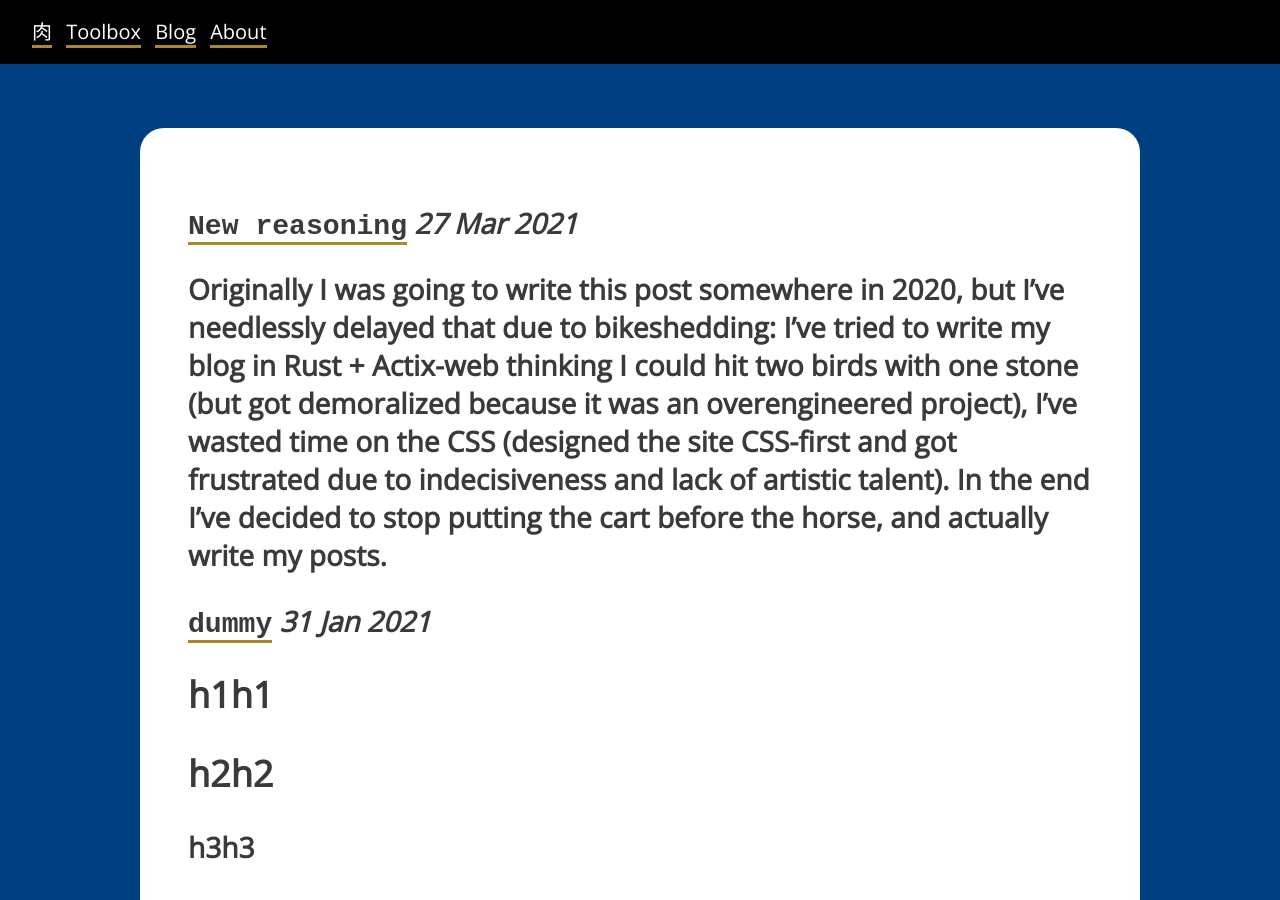
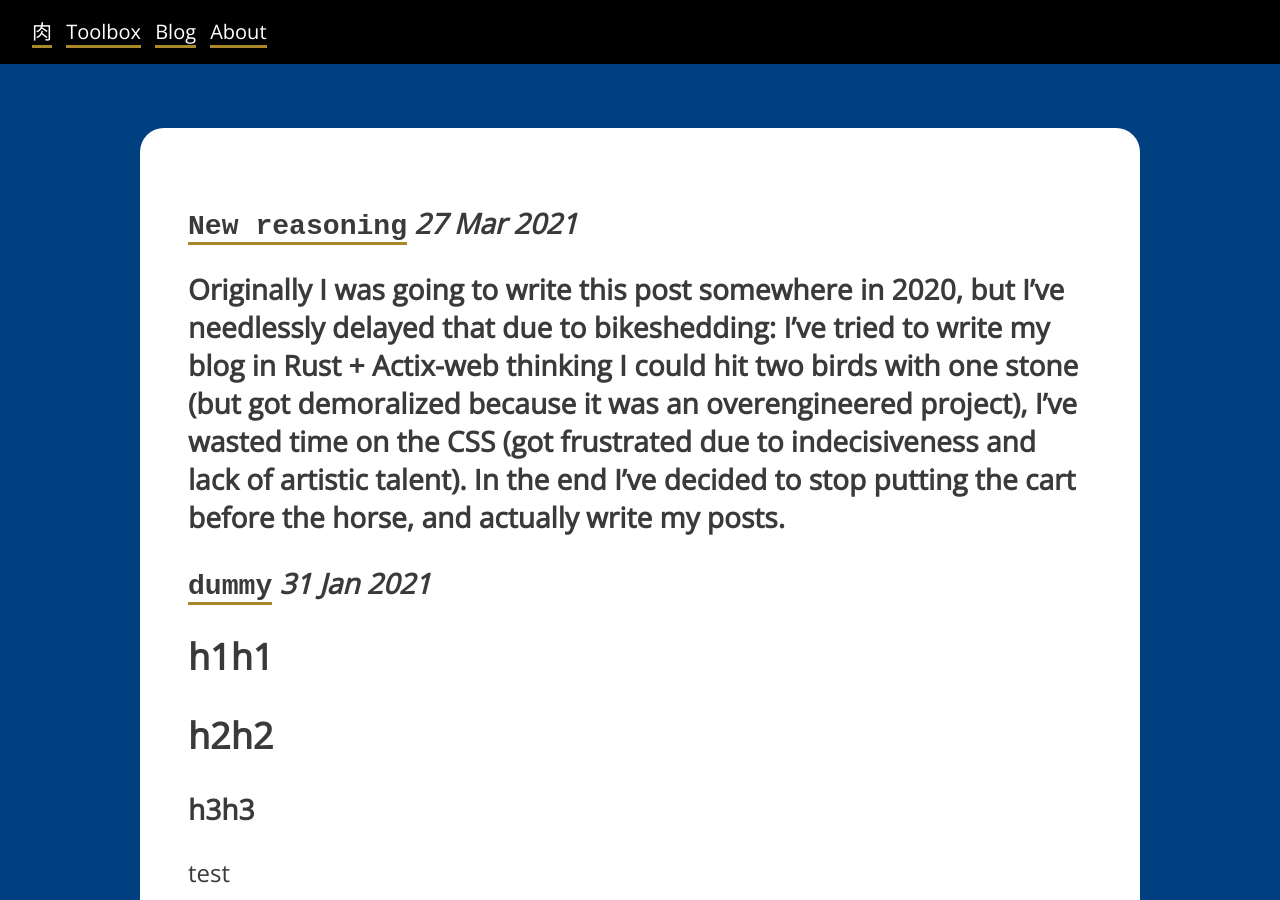
Before and after one commit to nomius10/detether, a Jekyll site: the page built from _pages/posts.html, in a window 1280 px wide and 900 px high. Built offline with Jekyll 4.4.1, drawn with Linux system fonts in a browser that asks for light colours; some of the changed lines change nothing that is shown.

Commit message:
small typos fix

```diff
--- a/_posts/2021-03-27-new-reasoning.md
+++ b/_posts/2021-03-27-new-reasoning.md
@@ -7,7 +7,7 @@
 ---
 
 
-Originally I was going to write this post somewhere in 2020, but I've needlessly delayed that due to bikeshedding: I've tried to write my blog in Rust + Actix-web thinking I could hit two birds with one stone (but got demoralized because it was an overengineered project), I've wasted time on the CSS (designed the site CSS-first and got frustrated due to indecisiveness and lack of artistic talent). In the end I've decided to stop putting the cart before the horse, and actually write my posts.
+Originally I was going to write this post somewhere in 2020, but I've needlessly delayed that due to bikeshedding: I've tried to write my blog in Rust + Actix-web thinking I could hit two birds with one stone (but got demoralized because it was an overengineered project), I've wasted time on the CSS (got frustrated due to indecisiveness and lack of artistic talent). In the end I've decided to stop putting the cart before the horse, and actually write my posts.
 
 This article is a rambling about my poor life choices after graduating college, as well as describing what burnout can look like. I doubt this article is of any use to anyone else, but it is of use to me as it provides some closure for this chapter of my life; It's a way of consolidation what I've learned from the past two years and move on.
 
@@ -18,7 +18,7 @@
 At my graduation in the summer of 2019, I felt... nothing. I couldn't be cheerful because I had a lingering feeling that I haven't learned enough, and there was still so much to learn. For some this was an end of a chapter in their lives, however what I personally felt was that this was but a footnote. Internally, I reasoned that the IT sector might not remain so profitable in the future, so my way of surviving was to prioritize knowledge acquisition over momentary profit. The conclusion would seem pretty obvious at this point: follow a master's instead of joining the workforce, and worry later. However, there are a couple of factors that complicated my decision process:
 
 - Local (Romanian) master's programme aren't really a full-time endeavor
-I read about this on a blog. Basically, there's a sharp discrepancy between local and western universities (think Cambridge,MIT,etc.) regarding the time you have to put in. My local master's programme kind of expect that you're going to be working part-time, and thus have lighter requirements regarding assignments, grading, and participation. The blog even stated that it would be a waste of time to dedicate yourself only to the master's programme. High-profile foreign universities are a lot more demanding, and it's not recommended to work part-time.
+I read about this on a blog. Basically, there's a sharp discrepancy between local and western universities (think Cambridge, MIT, etc.) regarding the time you have to put in. My local master's programme kind of expect that you're going to be working part-time, and thus have lighter requirements regarding assignments, grading, and participation. The blog even stated that it would be a waste of time to dedicate yourself only to the master's programme. High-profile foreign universities are a lot more demanding, and it's not recommended to work part-time.
 
 - I wasn't sure if I had more to learn from industry, or from college
 There are some things that you learn only after you join the industry, just as there are things that you only have the opportunity to learn in college. I bounced ideas with my family a couple of times on this, and my opinion regarding this matter shifted a couple of times from one extreme to the other. In the end I concluded that both play a role.
@@ -31,13 +31,13 @@
 
 My reasoning was that if most master's programmes are lukewarm, then why not pick the one from which I could learn the most? Maybe I could cross-pollenate ideas from AI with systems programming. That prospect seemed interesting, plus the firm at which I worked part-time was in the image-recognition business. So, win-win? wrong...
 
-Firstly, I really didn't like AI at all, and it took me a while to realize that. I should have had a pretty good guess that I didn't, since my experience with my diploma project (a research topic that personally felt soul-crushing, relied heavily on a paper by google, and with which I barely scratched the surface) wasn't that great, however I dismissed that as my blunder since the was topic was niche and picked by me. At a conscious level I thought that I like AI, but deep within the unconscious I liked systems programming, not AI. This added to my cognitive dissonance.
+Firstly, I really didn't like AI at all, and it took me a while to realize that. I should have had a pretty good guess that I didn't, since my experience with my diploma project (a research topic that personally felt soul-crushing, relied heavily on another paper, and with which I barely scratched the surface) wasn't that great, however I dismissed that as my blunder since the was topic was niche and picked by me. At a conscious level I thought that I like AI, but deep within the unconscious I liked systems programming, not AI. This added to my cognitive dissonance.
 
 Secondly, the AI programme is the one that barely lets you get away with working part-time. In addition to that, I was TA-ing two bachelor modules. This resulted in me underperforming in all 3 areas (job, TA, master's) due to lack of time: some days I'd leave at 7AM and get back at 7PM, and I didn't even realize I was working myself to the bone until a roommate pointed that out. And he was right. With this schedule, weekends were "homework days", and I barely had time for anything. I'd often find myself staring at the screen in my room, knowing I had homework to do, yet being absolutely unable to start. I'd stare at the screen with my editor opened for hours and not be able to press the keys. I was stunned because I didn't know what was wrong with me (spoiler: it was burnout). I'd emotionally bully myself, but only get weak results. Add that to the cognitive dissonance.
 
 Thirdly, the **level of dedication shown by the teachers was _lower_ than that of the bachelor's programme**, which was very disappointing. I was expecting the exact opposite. I felt pretty let-down, because I was striving to do the best at the laboratory, but my extra effort compared to my peers felt wasted effort as I wasn't appreciated or rewarded for it. Some modules had semi-mandatory participation and were unbearably monotonous to the point that I actually felt I could learn more on my own rather than from those dictations. This really made me question if following the master is worth it at all. Why not follow some Coursera courses or whatever in my spare time instead of pretending I'm progressing? Add that to the cognitive dissonance.
 
-The breaking point was the winter break at the end of 2019: at that point I've amassed a debt of a couple of homeworks and many incomplete lab assignments. I knew that by working everyday of the 3 week "vacation", I'd be able to recuperate. I still had that mindset of "bullying" myself into progressing. What happened in reality was my strongest escapist episode of my life: I binged anime and tv-shows for 2 weeks straight. Nothing else. I'd wake up, watch some isekai anime on my laptop, occasionally eat, then go to sleep. By the start of the third week I knew something must be wrong, and came to the conclusion that I should just quit my master's. It wasn't going to work. I stopped showing up in 2020 (except for TA-ing, I actually cared about that more than the other 2), and for a while I felt relieved. I switched to full-time at my job, and that was that.
+The breaking point was the winter break at the end of 2019: at that point I've amassed a debt of a couple of homeworks and many incomplete lab assignments. I knew that by working everyday of the 3 week "vacation", I'd be able to recuperate. I still had that mindset of "bullying" myself into progressing. What happened in reality was my strongest escapist episode of my life: I binged anime and tv-shows for 2 weeks straight. Nothing else. I'd wake up, watch some isekai anime on my laptop, occasionally eat, then go to sleep. By the start of the third week I knew something must be wrong, and came to the conclusion that I should just quit my master's. It wasn't going to work. I stopped showing up in 2020 (except for TA-ing), and for a while I felt relieved. I switched to full-time at my job, and that was that.
 
 ## Second burnout
 
@@ -51,7 +51,7 @@
 
 **Try to match the difficulty with your proficiency level**. This is a mistake I've made throughout my life, even realized it a couple of times, but I've never felt I've taken action to combat this. Basically I'd pick the hardest tasks thinking that I'd learn the most that way. I'd often implode from the difficulty and just give up. Feeling that the work is hard does not mean that it's also optimal.
 
-**Do you value depth-first or breath-first learning**? Many aspects of life can be placed on a scale with 2 extremities. Learning is no exception. All this time I've been seeking out depth-first avenues, however I came to realize that what I truly desire is a breath-first experience, at least for the time being. This was another source of internal frustration to which I've been completely oblivious to.
+**Do you value depth-first or breadth-first learning**? Many aspects of life can be placed on a scale with 2 extremities. Learning is no exception. All this time I've been seeking out depth-first avenues, however I came to realize that what I truly desire is a breadth-first experience, at least for the time being. This was another source of internal frustration to which I've been completely oblivious to.
 
 **Find out what you _want_ to do**. To do that, you must quite literally hang out with yourself. I feel like we fail to notice that many interactions we can have with others are actually reflexive: they can be applied to the self. Hearing yourself out is very important in order to figure out where you are in life and what path is the best to follow. You can also be fully honest without repercussions!
 
```
Also changed, not shown: 1 other file.
